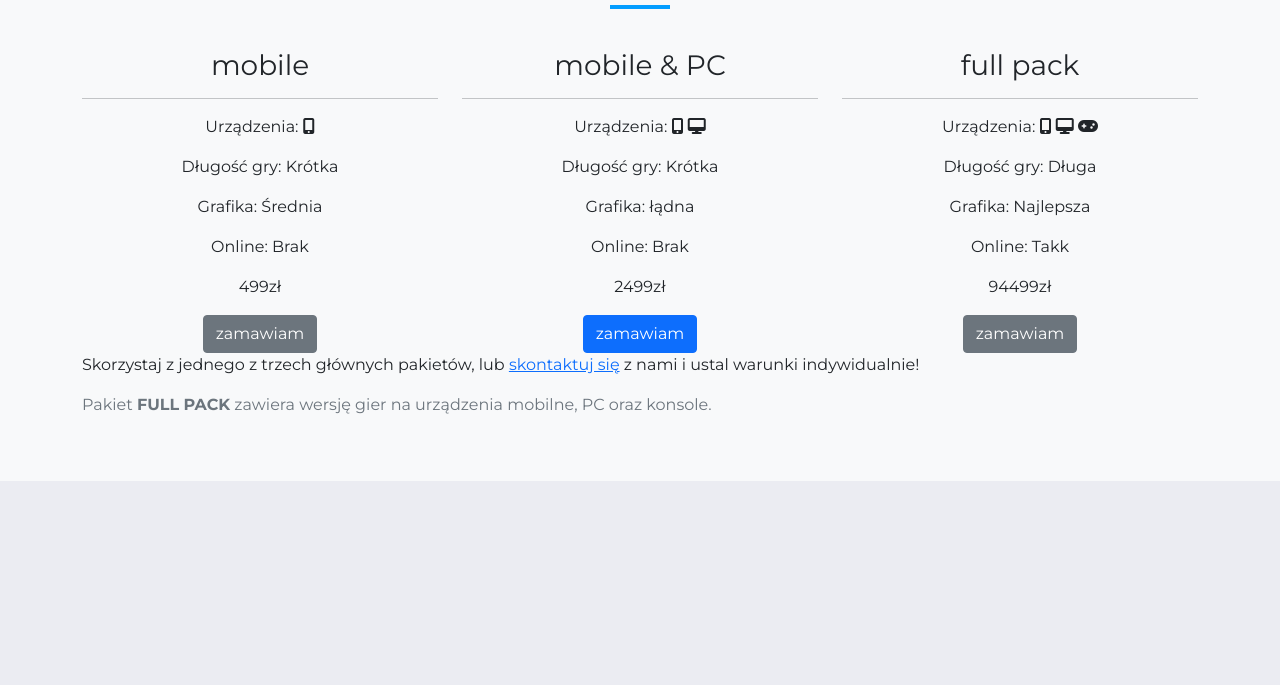
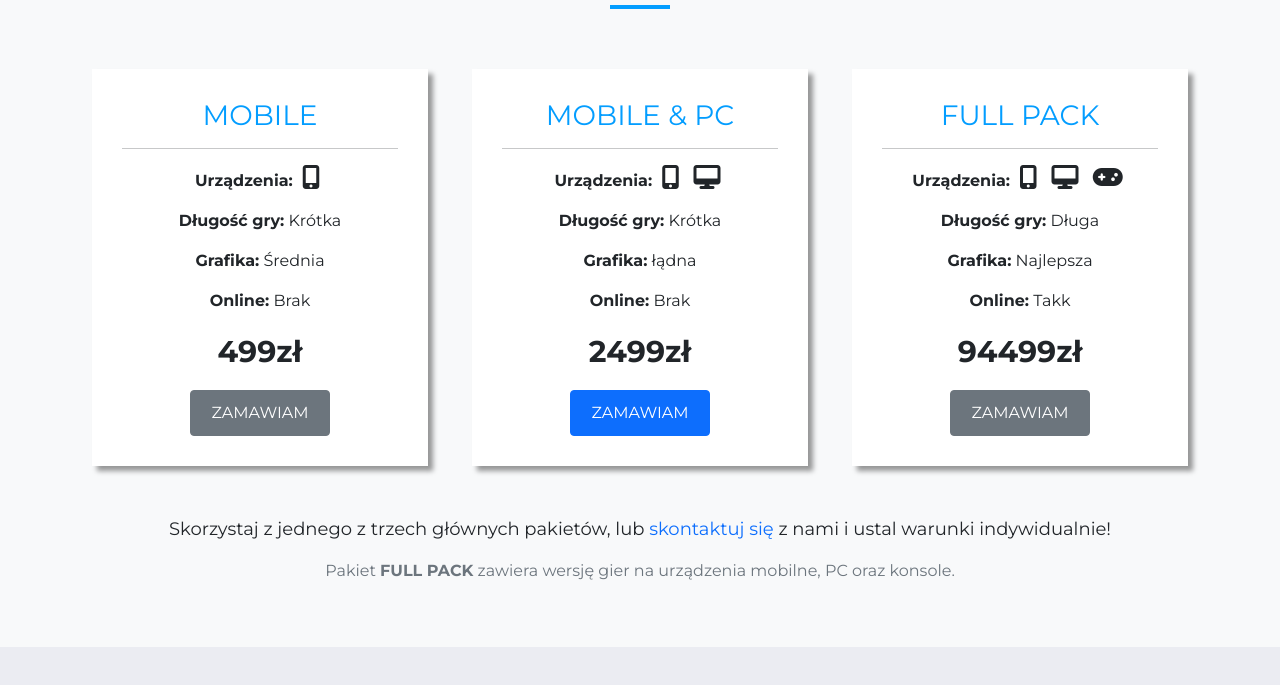
Before and after one commit to AdamSzumski/Project, a plain HTML site: page index.html in a window 1280 px wide. Shown: the part 2720-3405 px from the top of the page. Drawn offline with nearby package versions, Linux system fonts and the light colour scheme.

Commit message:
prices section finished

```diff
--- a/index.html
+++ b/index.html
@@ -245,10 +245,12 @@
 			</div>
 		</div>
 
-		<p class="price-info">Skorzystaj z jednego z trzech głównych pakietów, lub <a href="#contact">skontaktuj
-			się</a> z nami i ustal warunki indywidualnie!</p>
-	<p class="text-muted">Pakiet <strong>FULL PACK</strong> zawiera wersję gier na urządzenia mobilne, PC
-		oraz konsole.</p>
+		<div class="text-center">
+			<p class="price-info">Skorzystaj z jednego z trzech głównych pakietów, lub <a href="#contact">skontaktuj
+				się</a> z nami i ustal warunki indywidualnie!</p>
+		<p class="text-muted">Pakiet <strong>FULL PACK</strong> zawiera wersję gier na urządzenia mobilne, PC
+			oraz konsole.</p>
+		</div>
 	</div>
 </section>
 
--- a/sass/main.scss
+++ b/sass/main.scss
@@ -196,6 +196,51 @@ background-color: rgba(0, 0, 0, .8);
     }
 }
 
+.prices {
+    .price-box{
+        margin: 20px 10px;
+        padding: 30px;
+        background-color: $white;
+        box-shadow: 5px 5px 5px rgba(0, 0, 0, .4);
+        transition: transform .3s;
+
+        h3{
+            color: $main-color;
+            text-transform: uppercase;
+        }
+
+        span{
+            font-weight: bold;
+        }
+
+        i {
+            padding: 0 5px;
+            font-size: 24px;
+        }
+        button{
+            padding: 10px 20px;
+            text-transform: uppercase;
+        }
+        .price-tag{
+            font-size: 30px;
+            font-weight: bold;
+        }
+    }
+
+    .price-box:hover{
+        transform: scale(1.05);
+    }
+
+    .price-info{
+margin-top: 30px;
+
+a {
+    text-decoration: none;
+}
+    }
+}
+
+
 
 @media(min-width: 375px){
     html {
@@ -236,6 +281,12 @@ background-color: rgba(0, 0, 0, .8);
        background-image: url(../img/technology-2818664.jpg);
       }
 
+.prices{
+    .price-info {
+        font-size: 18px;
+    }
+}
+
 }
 
 
```
Also changed, not shown: css/main.css, 1 other file.
